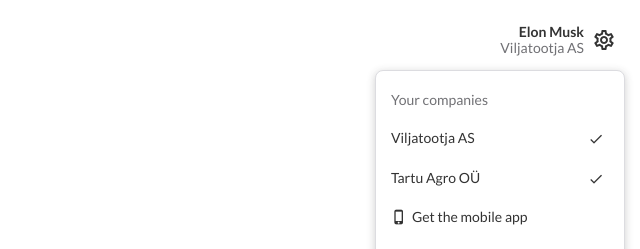
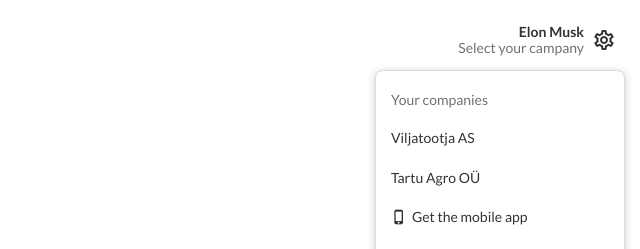
Before and after one commit to pooyagolchian/frontend-homework, a React (Create React App) app: page / in a window 1280 px wide. Shown: the top 249 px of the page, without its empty margins (640-1280 px from the left). Built offline with nearby package versions, Linux system fonts and the light colour scheme.

Commit message:
add done icon and fixed company selection

```diff
--- a/src/actions/index.js
+++ b/src/actions/index.js
@@ -1,2 +1,3 @@
 export const SHOW_DROPDOWN = "SHOW_DROPDOWN";
+export const SET_COMPANY = "SET_COMPANY";
 export const SELECT_COMPANY = "SELECT_COMPANY";
--- a/src/components/DropdownItem/DropdownItem.js
+++ b/src/components/DropdownItem/DropdownItem.js
@@ -1,8 +1,8 @@
 import React from "react";
 import { connect } from "react-redux";
+import * as actionTypes from "./../../actions";
 
 const DropdownItem = (props) => {
-  console.log(props);
   return (
     <div className="nav__list">
       <div className=" nav__list__item nav__list__item--company-divider">
@@ -13,11 +13,16 @@ const DropdownItem = (props) => {
           <div className="nav__list__item__company--wrapper">
             {props.companies.map((item, index) => {
               return (
-                <div key={item.id + index}>
+                <div
+                  key={item.id + index}
+                  onClick={() => props.onChangeCompanyName(item)}
+                >
                   <span> {item.value}</span>
-                  <i className="material-icons-outlined nav__list__item--icon">
-                    done
-                  </i>
+                  {item.value === props.selectCompanies.value ? (
+                    <i className="material-icons-outlined nav__list__item--icon">
+                      done
+                    </i>
+                  ) : null}
                 </div>
               );
             })}
@@ -55,6 +60,18 @@ const DropdownItem = (props) => {
 
 const mapStateToProps = (state) => ({
   companies: state.SelectCompanyReducer.companies,
+  selectCompanies: state.SelectCompanyReducer.selectCompanies,
 });
 
-export default connect(mapStateToProps)(DropdownItem);
+const mapDispatchToProps = (dispatch) => {
+  return {
+    onChangeCompanyName: (item) => {
+      dispatch({
+        type: actionTypes.SET_COMPANY,
+        payload: item,
+      });
+    },
+  };
+};
+
+export default connect(mapStateToProps, mapDispatchToProps)(DropdownItem);
--- a/src/components/DropdownLink/DropdownLink.js
+++ b/src/components/DropdownLink/DropdownLink.js
@@ -1,11 +1,43 @@
-const DropdownLink = () => (
-  <div className="nav__link">
-    <div className="nav__link-text-wrapper">
-      <div className="nav__link-text">Elon Musk</div>
-      <div className="nav__link-subtext">Viljatootja AS</div>
+import React from "react";
+import { connect } from "react-redux";
+import * as actionTypes from "./../../actions";
+
+const DropdownLink = (props) => {
+  console.log("DropdownLink", props);
+
+  return (
+    <div
+      className="nav__link"
+      onClick={() => {
+        console.log(!props.showDropdown);
+      }}
+    >
+      <div className="nav__link-text-wrapper">
+        <div className="nav__link-text">Elon Musk</div>
+        <div className="nav__link-subtext">
+          {props.selectCompanies.value
+            ? props.selectCompanies.value
+            : "Select your campany"}
+        </div>
+      </div>
+      <i className="material-icons-outlined nav__link-icon">settings</i>
     </div>
-    <i className="material-icons-outlined nav__link-icon">settings</i>
-  </div>
-);
+  );
+};
 
-export default DropdownLink;
+const mapStateToProps = (state) => ({
+  selectCompanies: state.SelectCompanyReducer.selectCompanies,
+  showDropdown: !state.ShowDropdownReducer.showDropdown,
+});
+const mapDispatchToProps = (dispatch) => {
+  return {
+    onShowDropdown: (state) => {
+      dispatch({
+        type: actionTypes.SHOW_DROPDOWN,
+        payload: !state.ShowDropdownReducer.showDropdown,
+      });
+    },
+  };
+};
+
+export default connect(mapStateToProps, mapDispatchToProps)(DropdownLink);
--- a/src/reducers/selectCompanyReducer.js
+++ b/src/reducers/selectCompanyReducer.js
@@ -11,12 +11,18 @@ const initialState = {
       value: "Tartu Agro OÜ",
     },
   ],
+  selectCompanies: {
+    name: "",
+  },
 };
 
 const SelectCompanyReducer = (state = initialState, action) => {
   switch (action.type) {
     case actionType.SELECT_COMPANY:
       return state.companies;
+
+    case actionType.SET_COMPANY:
+      return { ...state, selectCompanies: action.payload };
     default:
       return state;
   }
--- a/src/reducers/showDropdownReducer.js
+++ b/src/reducers/showDropdownReducer.js
@@ -1,13 +1,13 @@
 import * as actionType from "../actions";
 
 const initialState = {
-  showDropDown: false,
+  showDropdown: false,
 };
 
 const ShowDropDownReducer = (state = initialState, action) => {
   switch (action.type) {
     case actionType.SHOW_DROPDOWN:
-      return state.showDropDown;
+      return { ...state, showDropdown: action.payload };
     default:
       return state;
   }
--- a/src/store.js
+++ b/src/store.js
@@ -5,4 +5,8 @@ import reducer from "./reducers/reducer";
 
 const composedEnhancer = composeWithDevTools(applyMiddleware(thunkMiddleware));
 const store = createStore(reducer, composedEnhancer);
+
+store.subscribe(() => {
+  console.log("subscribe", store.getState());
+});
 export default store;
```
